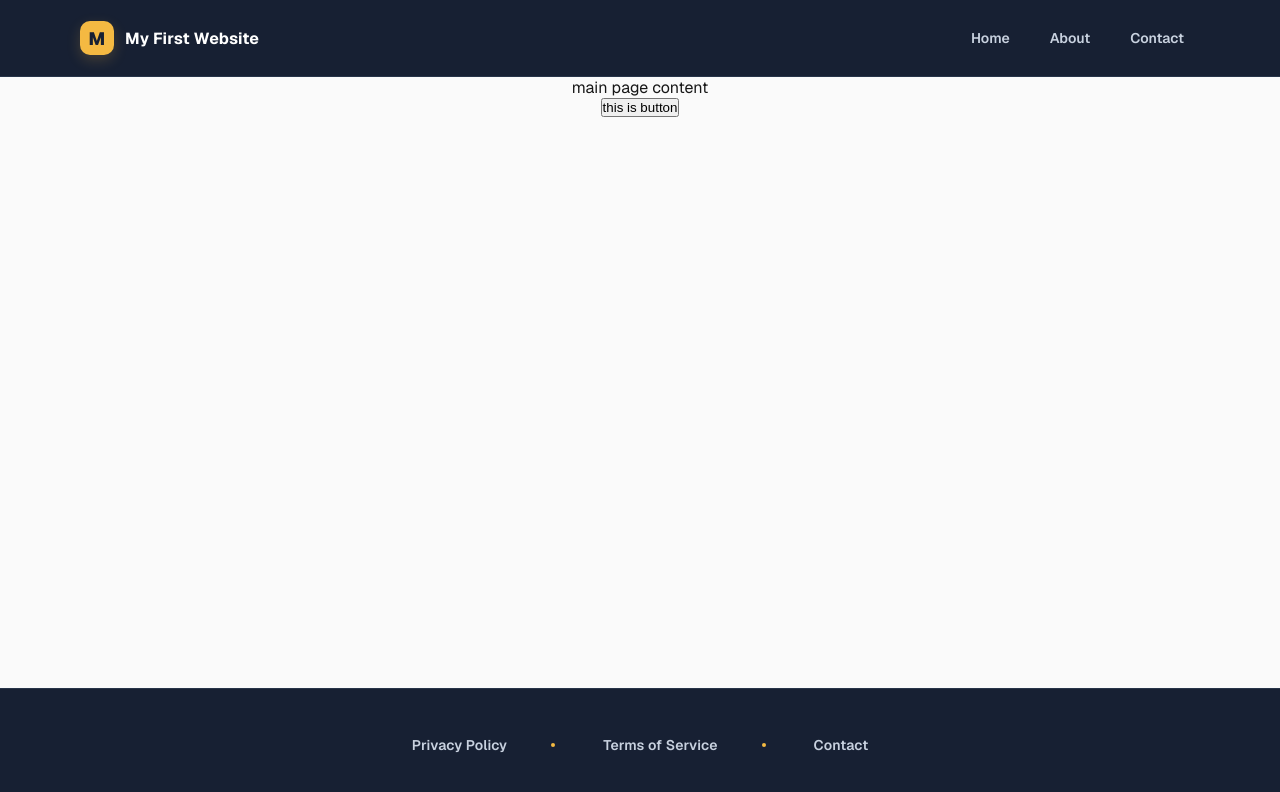
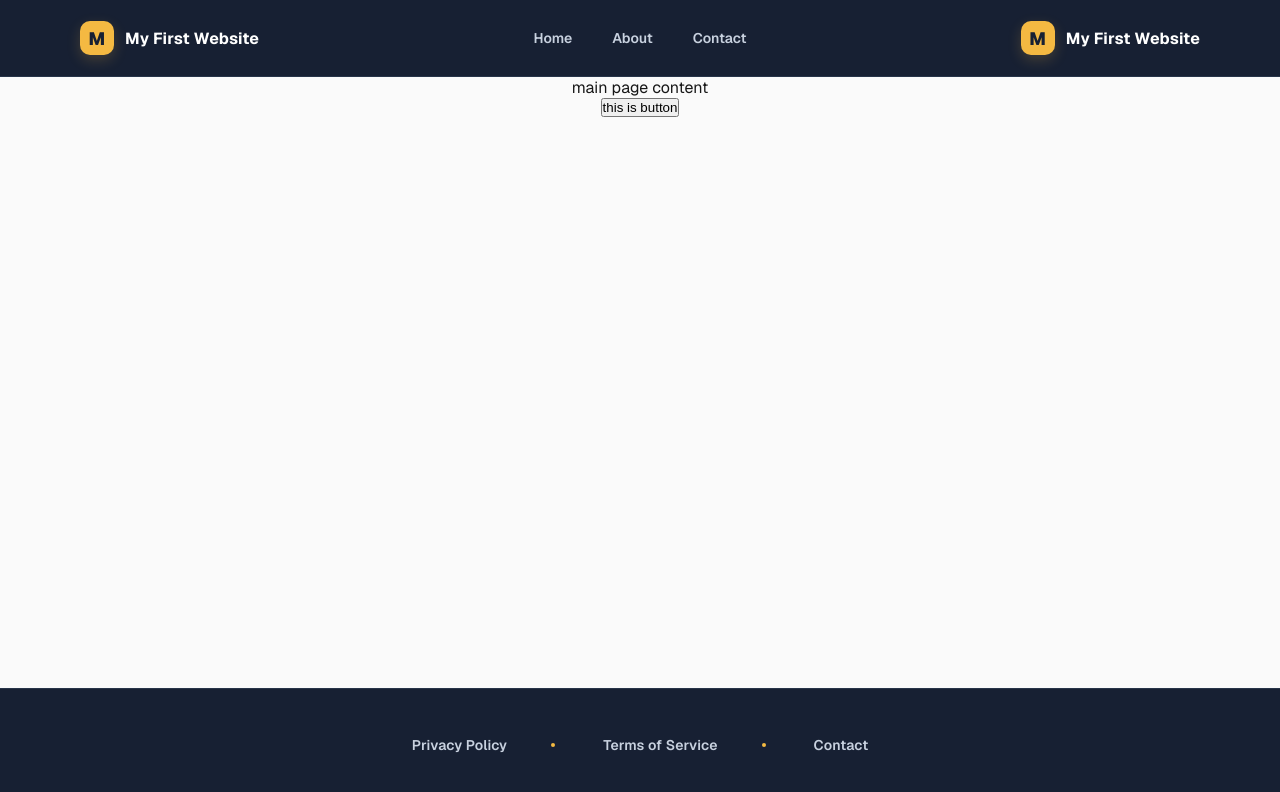
Before and after one commit to LukaBabunadze/smart-academy-project-five, a Next.js app: page / in a window 1280 px wide. Shown: the top 792 px of the page. Built offline with nearby package versions, Linux system fonts and the light colour scheme.

Commit message:
navbar updated

```diff
--- a/src/components/navbar/Navbar.jsx
+++ b/src/components/navbar/Navbar.jsx
@@ -16,6 +16,10 @@ const Navbar = ({ data, title, logo }) => {
             </div>
           ))}
         </div>
+        <Link href="/" className={styles.navbarLogo}>
+          <span className={styles.logoMark}>{logo}</span>
+          <span>{title}</span>
+        </Link>
       </div>
     </nav>
   );
```
